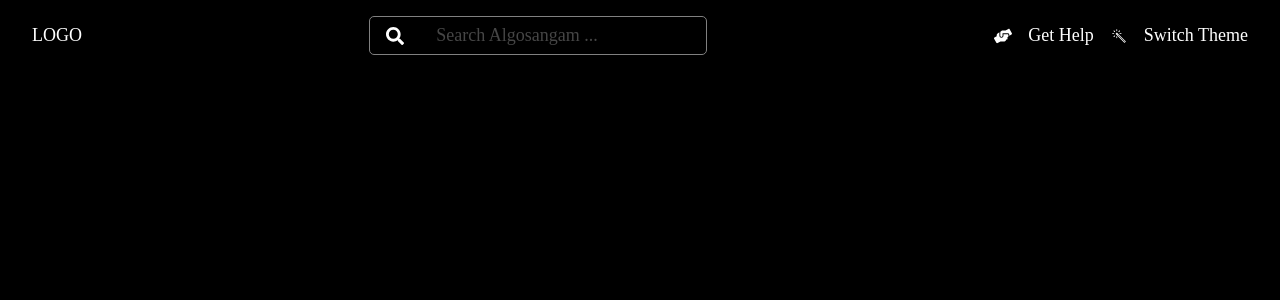
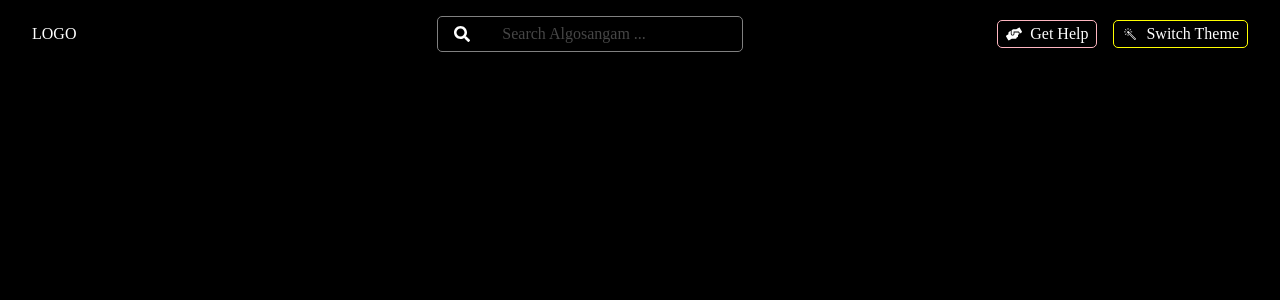
Before and after one commit to mynk-tmr/Algosangam, a React (Vite) app: page / in a window 1280 px wide. Shown: the top 300 px of the page. Built offline with nearby package versions, Linux system fonts and the light colour scheme.

Commit message:
finish header

```diff
--- a/src/components/Header.jsx
+++ b/src/components/Header.jsx
@@ -4,14 +4,16 @@ import SearchBar from "./SearchBar";
 import styled from "styled-components";
 
 const Wrapper = styled.header`
-  display: flex;
-  justify-content: space-between;
+  display: grid;
+  grid-template-columns: 1fr 1fr 1fr;
   padding: 1rem 2rem;
   align-items: center;
-  font-size: 1.125rem;
   > * {
     display: flex;
     gap: 1rem;
+  }
+  nav {
+    justify-self: end;
   }
 `;
 
@@ -22,6 +24,7 @@ export default function Header() {
       <SearchBar
         style={{ width: "30ch" }}
         placeholder="Search Algosangam ..."
+        glow="cyan"
       />
       <nav>
         <Linkbutton glow="lightpink">
--- a/src/components/Linkbutton.jsx
+++ b/src/components/Linkbutton.jsx
@@ -2,10 +2,13 @@ import styled from "styled-components";
 
 const Linkbutton = styled.a`
   display: flex;
-  gap: ${(props) => props.gap ?? "1rem"};
+  border: 1px solid ${(props) => props.glow};
+  border-radius: 5px;
+  padding: 0.25rem 0.5rem;
+  gap: ${(props) => props.gap ?? "0.5rem"};
   transition: all 0.2s ease-in;
   &:hover {
-    color: ${(props) => props.glow};
+    color: ${(props) => props.glow ?? "red"};
   }
 `;
 
--- a/src/components/SearchBar.jsx
+++ b/src/components/SearchBar.jsx
@@ -12,13 +12,13 @@ const Search = styled.div`
     opacity: 0.6;
   }
   &:focus-within {
-    border-color: cyan;
+    border-color: ${(props) => props.glow};
   }
 `;
 
 export default function SearchBar(props) {
   return (
-    <Search>
+    <Search as="search" glow={props.glow}>
       <SearchIco />
       <input {...props} />
     </Search>
```
